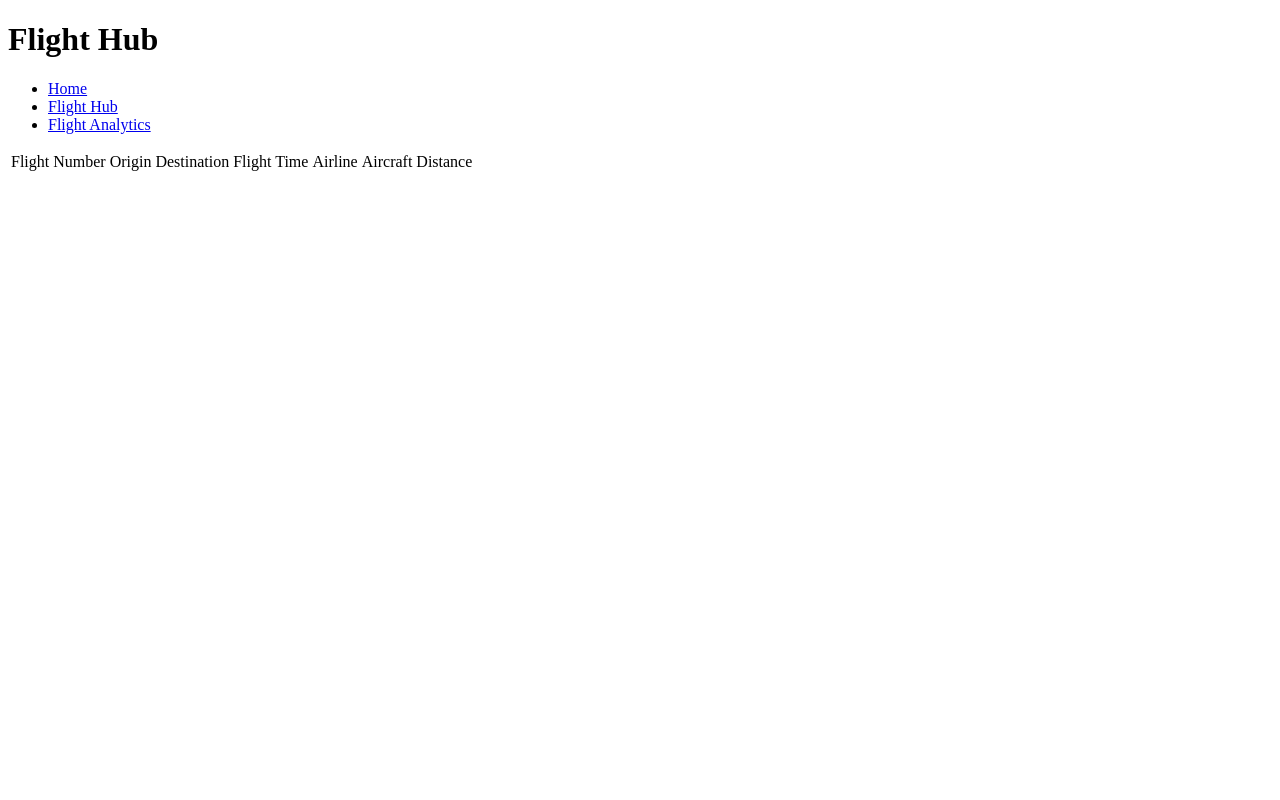
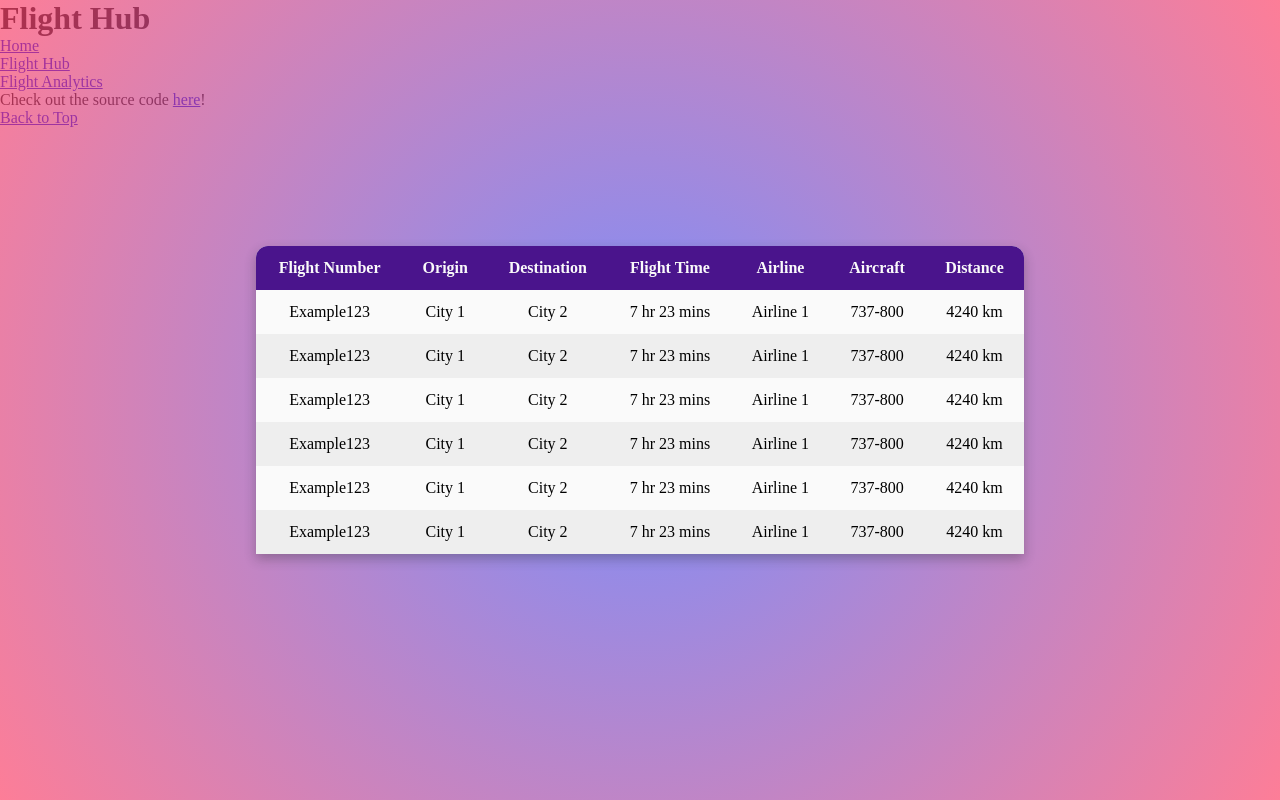
Before and after one commit to Aadit1004/Personal-Flight-Logbook, a plain HTML site: page hub.html in a window 1280 px wide. Drawn offline with Linux system fonts and the light colour scheme.

Commit message:
Worked on html footer and worked on table css styling

```diff
--- a/FlightHubPage/style.css
+++ b/FlightHubPage/style.css
@@ -0,0 +1,46 @@
+* {
+    margin: 0;
+    padding: 0;
+    outline: 0;
+}
+
+.filter {
+    position: absolute;
+    top: 0;
+    left: 0;
+    right: 0;
+    bottom: 0;
+    z-index: 1;
+    opacity: .7;
+    background: rgb(63,94,251);
+    background: radial-gradient(circle, rgba(63,94,251,1) 0%, rgba(252,70,107,1) 100%);
+}
+
+table {
+    position: absolute;
+    z-index: 2;
+    left: 50%;
+    top: 50%;
+    transform: translate(-50%, -50%);
+    width: 60%;
+    border-collapse: collapse;
+    border-spacing: 0;
+    border-radius: 12px 12px 0 0;
+    overflow: hidden;
+    box-shadow: 0 5px 12px rgba(32, 32, 32, .3);
+    background: #fafafa;
+    text-align: center;
+}
+
+th, td {
+    padding: 13px 15px ;
+}
+
+th {
+    background: #4a148c;
+    color: #fafafa;
+}
+
+tr:nth-child(even) {
+    background: #eeeeee;
+}
--- a/hub.html
+++ b/hub.html
@@ -20,25 +20,85 @@
         </nav>
     </header>
     <main>
+        <div class="filter">
+
+        </div>
         <table id="flightsTable">
             <thead>
                 <tr>
-                    <td>Flight Number</td>
-                    <td>Origin</td>
-                    <td>Destination</td>
-                    <td>Flight Time</td>
-                    <td>Airline</td>
-                    <td>Aircraft</td>
-                    <td>Distance</td>
+                    <th>Flight Number</th>
+                    <th>Origin</th>
+                    <th>Destination</th>
+                    <th>Flight Time</th>
+                    <th>Airline</th>
+                    <th>Aircraft</th>
+                    <th>Distance</th>
                 </tr>
             </thead>
             <tbody id="flightsTableBody">
+                <tr> <!-- Example Row of Data-->
+                    <td>Example123</td>
+                    <td>City 1</td>
+                    <td>City 2</td>
+                    <td>7 hr 23 mins</td>
+                    <td>Airline 1</td>
+                    <td>737-800</td>
+                    <td>4240 km</td>
+                </tr>
+                <tr> <!-- Example Row of Data-->
+                    <td>Example123</td>
+                    <td>City 1</td>
+                    <td>City 2</td>
+                    <td>7 hr 23 mins</td>
+                    <td>Airline 1</td>
+                    <td>737-800</td>
+                    <td>4240 km</td>
+                </tr>
+                <tr> <!-- Example Row of Data-->
+                    <td>Example123</td>
+                    <td>City 1</td>
+                    <td>City 2</td>
+                    <td>7 hr 23 mins</td>
+                    <td>Airline 1</td>
+                    <td>737-800</td>
+                    <td>4240 km</td>
+                </tr>
+                <tr> <!-- Example Row of Data-->
+                    <td>Example123</td>
+                    <td>City 1</td>
+                    <td>City 2</td>
+                    <td>7 hr 23 mins</td>
+                    <td>Airline 1</td>
+                    <td>737-800</td>
+                    <td>4240 km</td>
+                </tr>
+                <tr> <!-- Example Row of Data-->
+                    <td>Example123</td>
+                    <td>City 1</td>
+                    <td>City 2</td>
+                    <td>7 hr 23 mins</td>
+                    <td>Airline 1</td>
+                    <td>737-800</td>
+                    <td>4240 km</td>
+                </tr>
+                <tr> <!-- Example Row of Data-->
+                    <td>Example123</td>
+                    <td>City 1</td>
+                    <td>City 2</td>
+                    <td>7 hr 23 mins</td>
+                    <td>Airline 1</td>
+                    <td>737-800</td>
+                    <td>4240 km</td>
+                </tr>
                 <!-- List of Flights go here -->
             </tbody>
         </table>
     </main>
     <footer>
-        <!-- Add footer links here -->
+        <div class="footer">
+            <p>Check out the source code <a href="https://github.com/Aadit1004/Personal-Flight-Logbook" target="_blank" rel="noopener">here</a>!</p>
+            <a href="#top-Menu" class="back-to-top">Back to Top</a>
+        </div>
     </footer>
 </body>
 </html>
```
Also changed, not shown: analytics.html (+5 -2 lines), index.html (+5 -2 lines).
